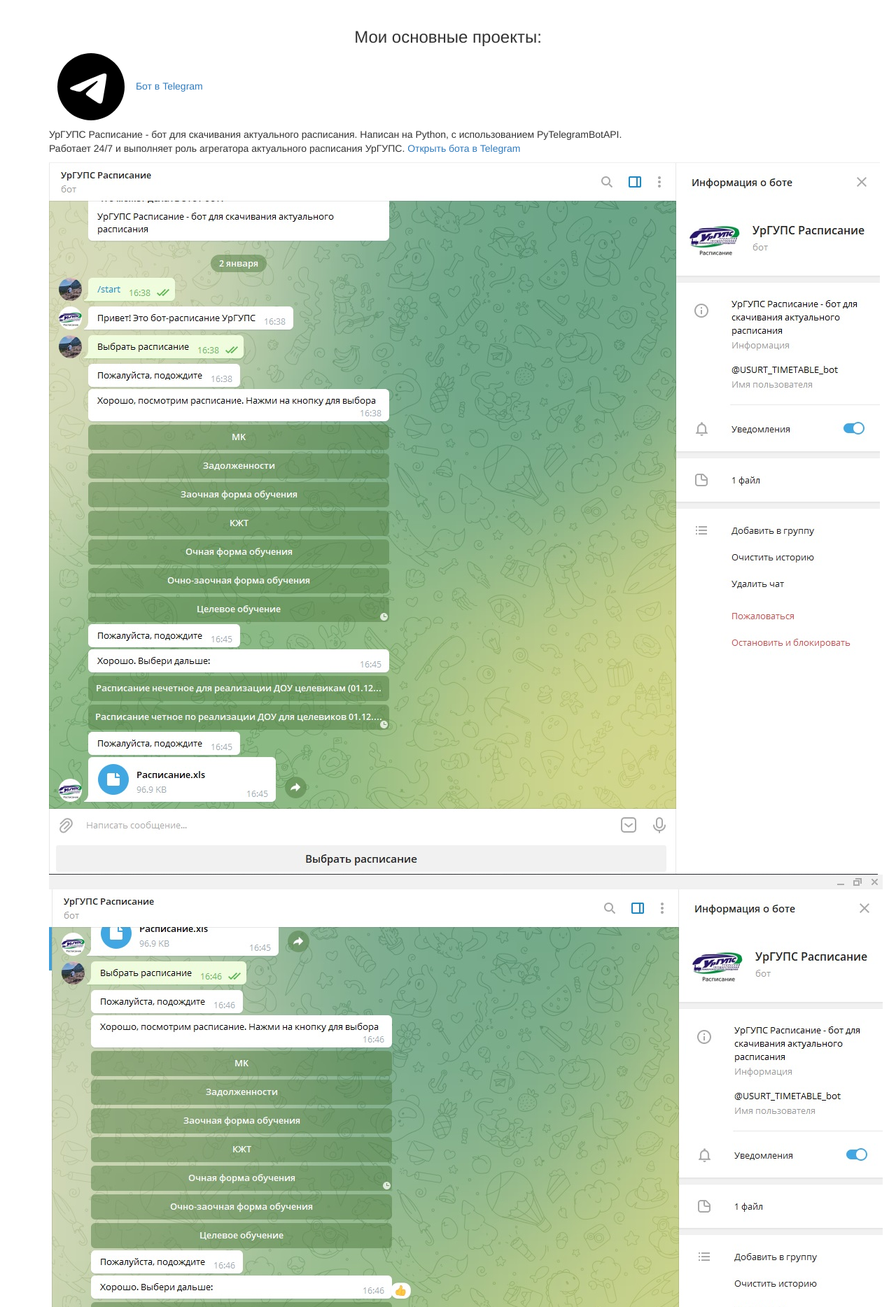
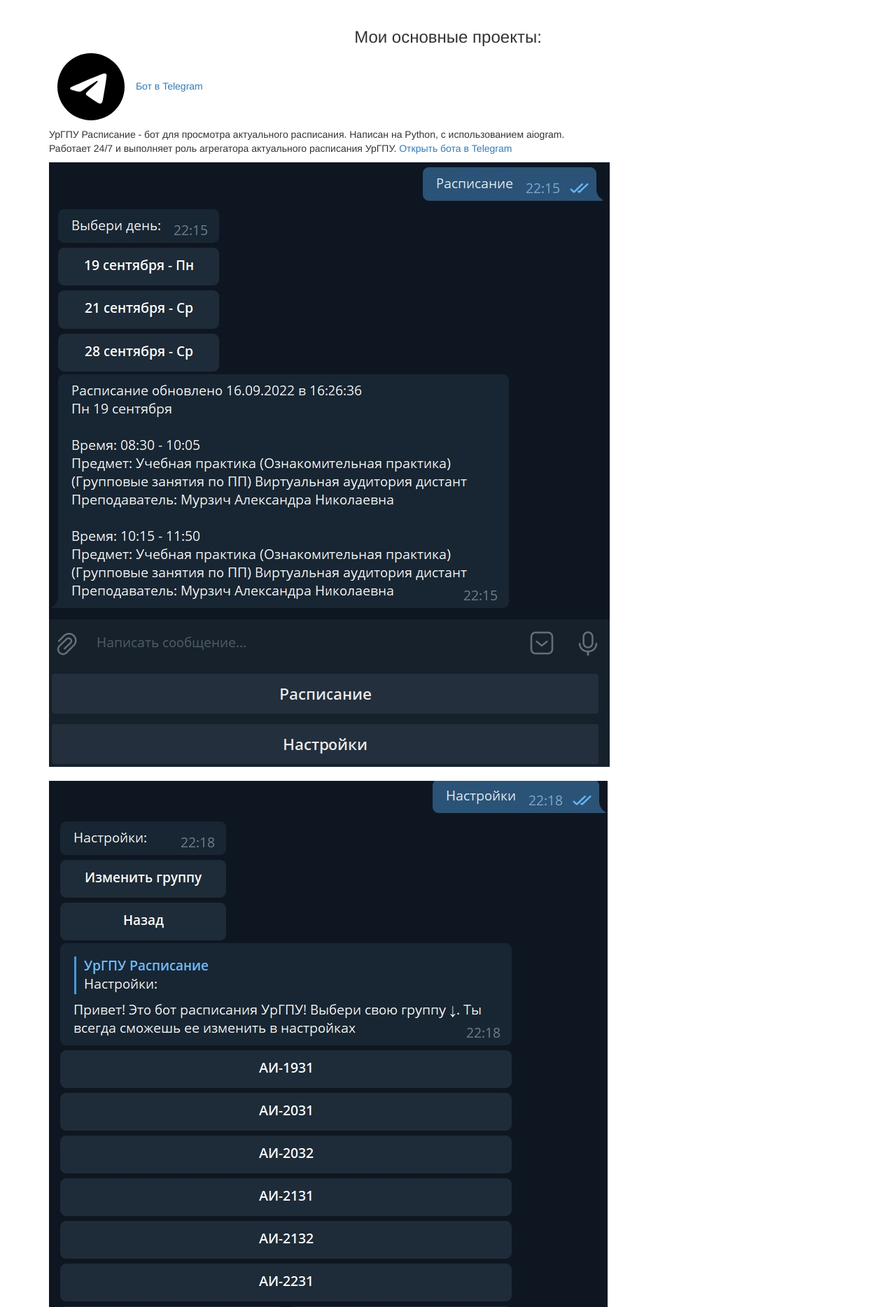
Before and after one commit to damiraminov1/DamirAzatovichSite, a Flask app: page /projects in a window 1280 px wide; the page is wider, and only the part inside the window is pictured. Shown: the part 52-1920 px from the top of that part at 70% size. Run offline with Flask 2, Linux system fonts and the light colour scheme; some libraries are stand-ins or nearby versions.

Commit message:
projects update

```diff
--- a/app/templates/main/projects.html
+++ b/app/templates/main/projects.html
@@ -12,19 +12,18 @@
         </div>
         <div>
             <p>
-                <a href="https://github.com/hecronk/TimetableHecronkTelegramBot" style="text-decoration: none">
+                <a href="https://github.com/hecronk/TimetableHecronkUSPUTelegramBot" style="text-decoration: none">
                     <img src="{{ url_for('static', filename = 'icons/telegram.svg') }}" alt="" width="120" height="96" class="d-inline-block align-text">
                 </a>
-                <a href="https://github.com/hecronk/TimetableHecronkTelegramBot">Бот в Telegram</a>
+                <a href="https://github.com/hecronk/TimetableHecronkUSPUTelegramBot">Бот в Telegram</a>
             </p>
             <p>
-                УрГУПС Расписание - бот для скачивания актуального расписания. Написан на Python, с использованием PyTelegramBotAPI. <br>
-                Работает 24/7 и выполняет роль агрегатора актуального расписания УрГУПС. <a href="https://t.me/USURT_TIMETABLE_bot">Открыть бота в Telegram</a>
+                УрГПУ Расписание - бот для просмотра актуального расписания. Написан на Python, с использованием aiogram. <br>
+                Работает 24/7 и выполняет роль агрегатора актуального расписания УрГПУ. <a href="https://t.me/USPU_TIMETABLE_bot">Открыть бота в Telegram</a>
             </p>
             <p>
-                <img src="{{ url_for('static', filename = 'images/TelegramBotScreenshot1.jpg') }}" class="img-fluid" alt="...">
-                <img src="{{ url_for('static', filename = 'images/TelegramBotScreenshot2.jpg') }}" class="img-fluid" alt="...">
-                <img src="{{ url_for('static', filename = 'images/TelegramBotScreenshot3.jpg') }}" class="img-fluid" alt="...">
+                <img src="{{ url_for('static', filename = 'images/TelegramBotScreenshot1.jpg') }}"> <br><br>
+                <img src="{{ url_for('static', filename = 'images/TelegramBotScreenshot2.jpg') }}">
             </p>
             <p>
                 <a href="https://github.com/hecronk/FileUploadService" style="text-decoration: none">
```
Also changed, not shown: app/static/images/TelegramBotScreenshot1.jpg, app/static/images/TelegramBotScreenshot2.jpg, app/static/images/TelegramBotScreenshot3.jpg (deleted).
